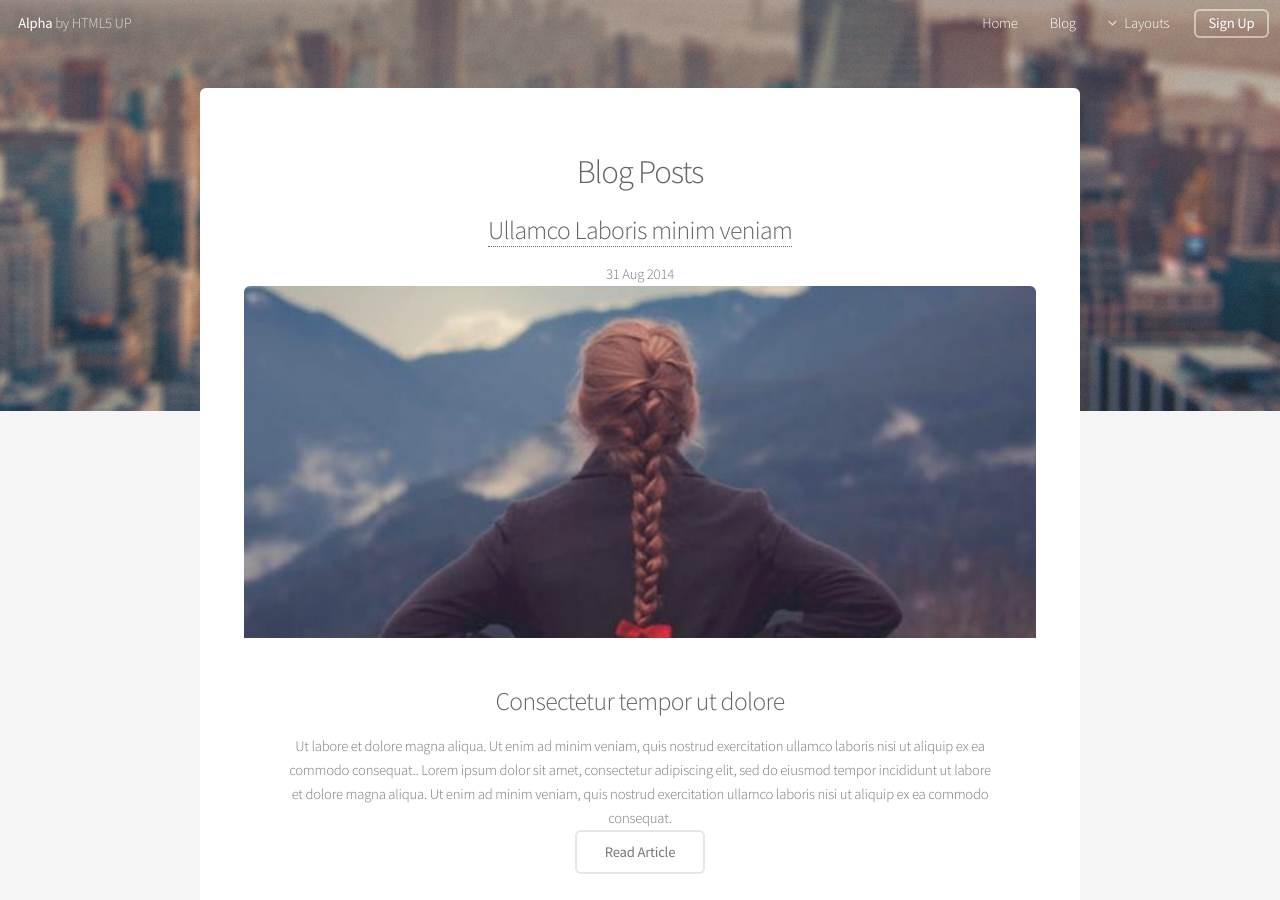
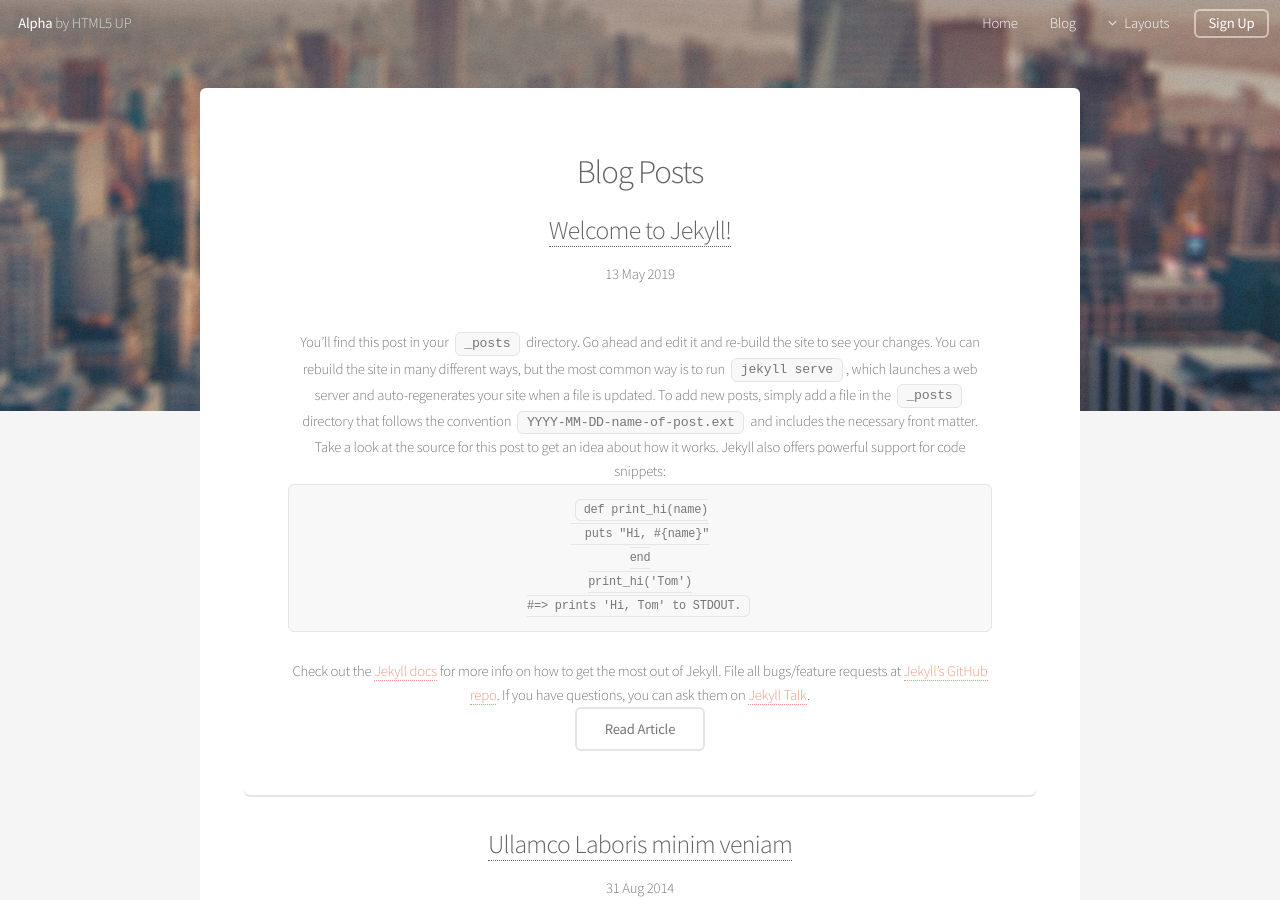
Before and after one commit to lymeyes/liuyimin, a Jekyll site: the page built from blog/index.html, in a window 1280 px wide and 900 px high. Built offline with Jekyll 4.4.1, drawn with Linux system fonts in a browser that asks for light colours.

Commit message:
update theme

```diff
--- a/_config.yml
+++ b/_config.yml
@@ -1,7 +1,43 @@
-name: Alpha
-description: Alphs template for Jekyll
-baseurl: '/Alpha-Jekyll-Theme'
+# Welcome to Jekyll!
+#
+# This config file is meant for settings that affect your whole blog, values
+# which you are expected to set up once and rarely edit after that. If you find
+# yourself editing this file very often, consider using Jekyll's data files
+# feature for the data you need to update frequently.
+#
+# For technical reasons, this file is *NOT* reloaded automatically when you use
+# 'bundle exec jekyll serve'. If you change this file, please restart the server process.
 
-url: "http://localhost:4000"
+# Site settings
+# These are used to personalize your new site. If you look in the HTML files,
+# you will see them accessed via {{ site.title }}, {{ site.email }}, and so on.
+# You can create any custom variable you would like, and they will be accessible
+# in the templates via {{ site.myvariable }}.
+title: Your awesome title
+email: your-email@example.com
+description: >- # this means to ignore newlines until "baseurl:"
+  Write an awesome description for your new site here. You can edit this
+  line in _config.yml. It will appear in your document head meta (for
+  Google search results) and in your feed.xml site description.
+baseurl: "" # the subpath of your site, e.g. /blog
+url: "" # the base hostname & protocol for your site, e.g. http://example.com
+twitter_username: jekyllrb
+github_username:  jekyll
 
-paginate: 10
+# Build settings
+markdown: kramdown
+theme: minima
+plugins:
+  - jekyll-feed
+
+# Exclude from processing.
+# The following items will not be processed, by default. Create a custom list
+# to override the default setting.
+# exclude:
+#   - Gemfile
+#   - Gemfile.lock
+#   - node_modules
+#   - vendor/bundle/
+#   - vendor/cache/
+#   - vendor/gems/
+#   - vendor/ruby/
--- /dev/null
+++ b/_posts/2019-05-13-welcome-to-jekyll.markdown
@@ -0,0 +1,25 @@
+---
+layout: post
+title:  "Welcome to Jekyll!"
+date:   2019-05-13 19:13:08 +0800
+categories: jekyll update
+---
+You’ll find this post in your `_posts` directory. Go ahead and edit it and re-build the site to see your changes. You can rebuild the site in many different ways, but the most common way is to run `jekyll serve`, which launches a web server and auto-regenerates your site when a file is updated.
+
+To add new posts, simply add a file in the `_posts` directory that follows the convention `YYYY-MM-DD-name-of-post.ext` and includes the necessary front matter. Take a look at the source for this post to get an idea about how it works.
+
+Jekyll also offers powerful support for code snippets:
+
+{% highlight ruby %}
+def print_hi(name)
+  puts "Hi, #{name}"
+end
+print_hi('Tom')
+#=> prints 'Hi, Tom' to STDOUT.
+{% endhighlight %}
+
+Check out the [Jekyll docs][jekyll-docs] for more info on how to get the most out of Jekyll. File all bugs/feature requests at [Jekyll’s GitHub repo][jekyll-gh]. If you have questions, you can ask them on [Jekyll Talk][jekyll-talk].
+
+[jekyll-docs]: https://jekyllrb.com/docs/home
+[jekyll-gh]:   https://github.com/jekyll/jekyll
+[jekyll-talk]: https://talk.jekyllrb.com/
--- /dev/null
+++ b/about.md
@@ -0,0 +1,18 @@
+---
+layout: page
+title: About
+permalink: /about/
+---
+
+This is the base Jekyll theme. You can find out more info about customizing your Jekyll theme, as well as basic Jekyll usage documentation at [jekyllrb.com](https://jekyllrb.com/)
+
+You can find the source code for Minima at GitHub:
+[jekyll][jekyll-organization] /
+[minima](https://github.com/jekyll/minima)
+
+You can find the source code for Jekyll at GitHub:
+[jekyll][jekyll-organization] /
+[jekyll](https://github.com/jekyll/jekyll)
+
+
+[jekyll-organization]: https://github.com/jekyll
```
Also changed, not shown: 404.html (added, +24 -0 lines), Gemfile (added, +29 -0 lines), index.md (added, +6 -0 lines), Gemfile.lock (added), 1 other file.
